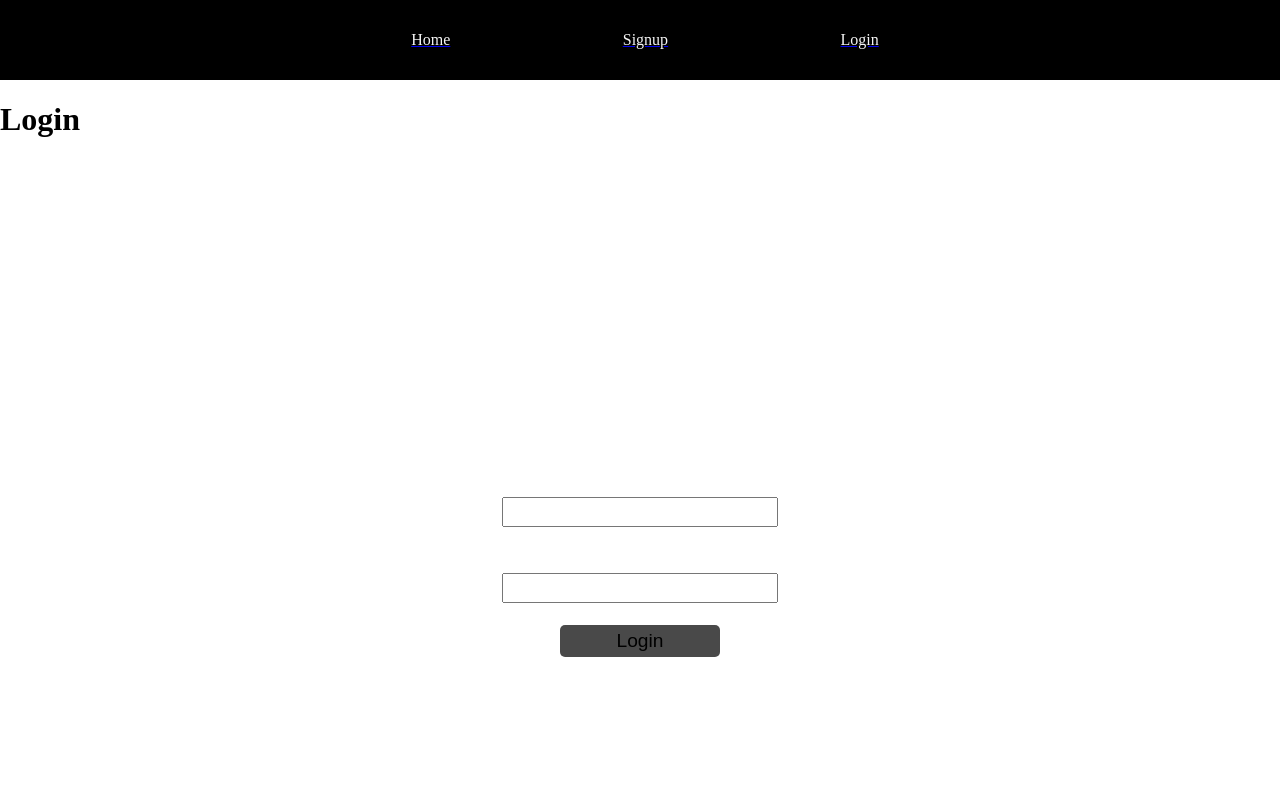
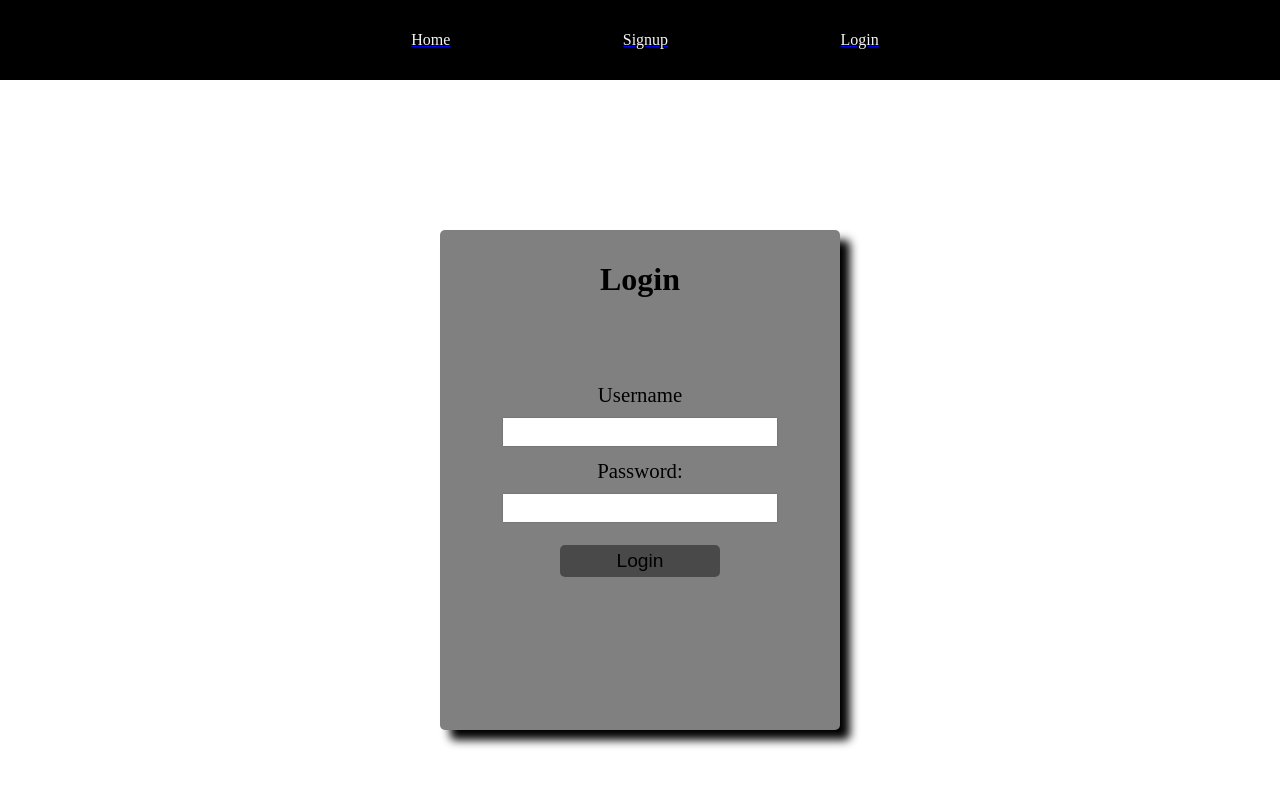
Before and after one commit to Libo99/MERN, a React (Create React App) app in the folder client/: page /Login in a window 1280 px wide. Shown: the top 786 px of the page. Built offline with nearby package versions, Linux system fonts and the light colour scheme.

Commit message:
Added some more css to the login form and added classnames for the h1 and the div tag containing everything

```diff
--- a/client/src/Components/Login.js
+++ b/client/src/Components/Login.js
@@ -7,8 +7,8 @@ const Login = () => {
   const [password, setPassword] = useState('');
 
   return (
-    <div>
-      <h1>Login</h1>
+    <div className="Login">
+      <h1 className="login-header">Login</h1>
       <div className="Login-container">
         <form>
           <label htmlFor="username">Username</label>
--- a/client/src/Login.css
+++ b/client/src/Login.css
@@ -1,16 +1,36 @@
 body{
     margin: 0;
     padding: 0;
+}
+.Login{
+height: 100vh;
+display: flex;
+align-items: center;
+justify-content: center;
 }
 
 .Login-container{
     display: flex;
     align-items: center;
     justify-content: center;
-    height: 100vh;
+    background-color: grey;
+    height: 500px;
+    width: 400px;
+    border-radius: 5px;
+    box-shadow: 10px 10px 10px;
 }
 form{
     display: flex;
     flex-direction: column;
     margin: 0 auto;
 }
+.login-header{
+    position: absolute;
+    display: flex;
+    justify-content: center;
+    top: 30%;
+
+}
+label{
+    color: black
+}
--- a/client/src/NavBar.css
+++ b/client/src/NavBar.css
@@ -1,6 +1,6 @@
-body{
-    padding: 0;
-    margin: 0;
+body {
+  padding: 0;
+  margin: 0;
 }
 nav {
   display: flex;
```
